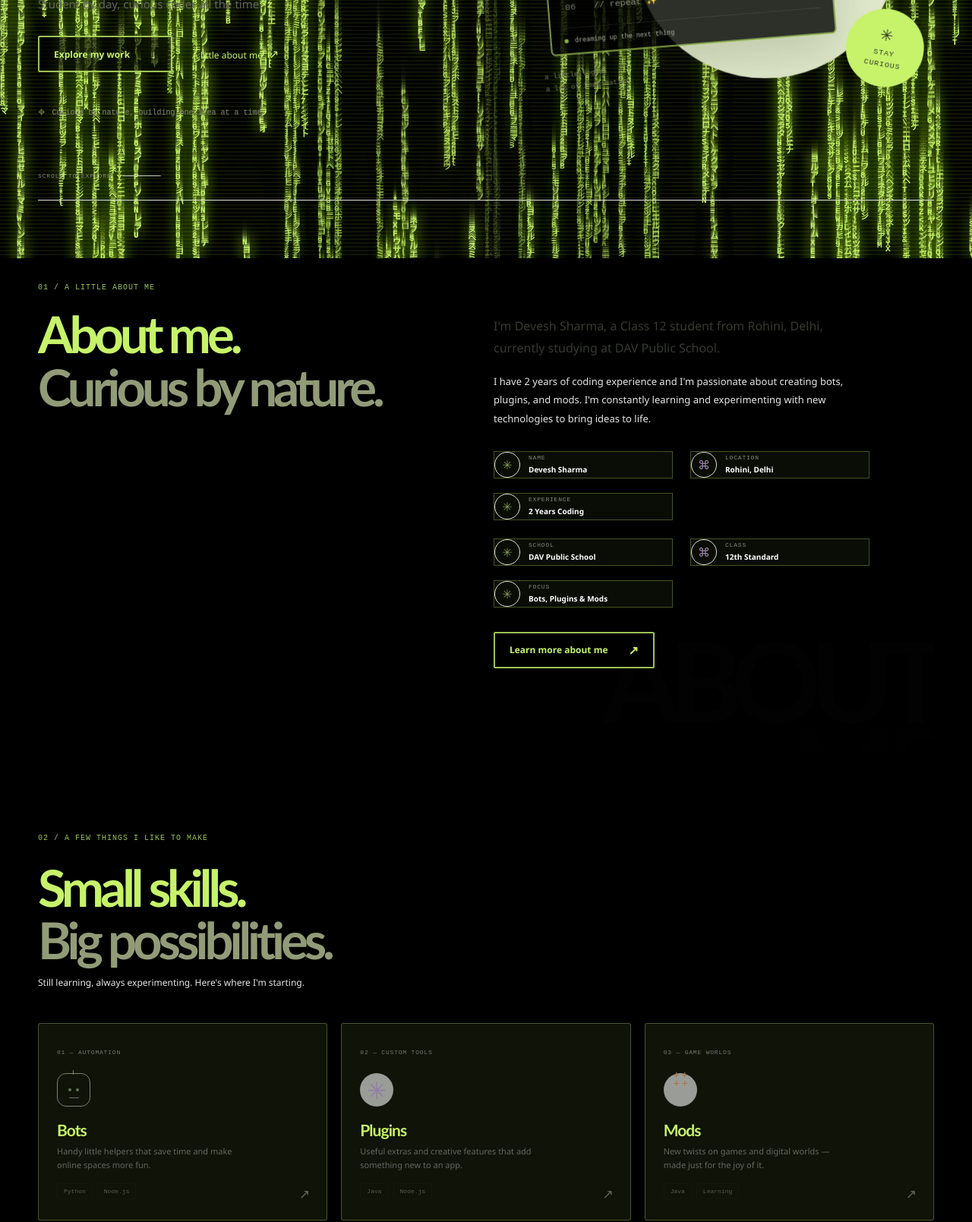
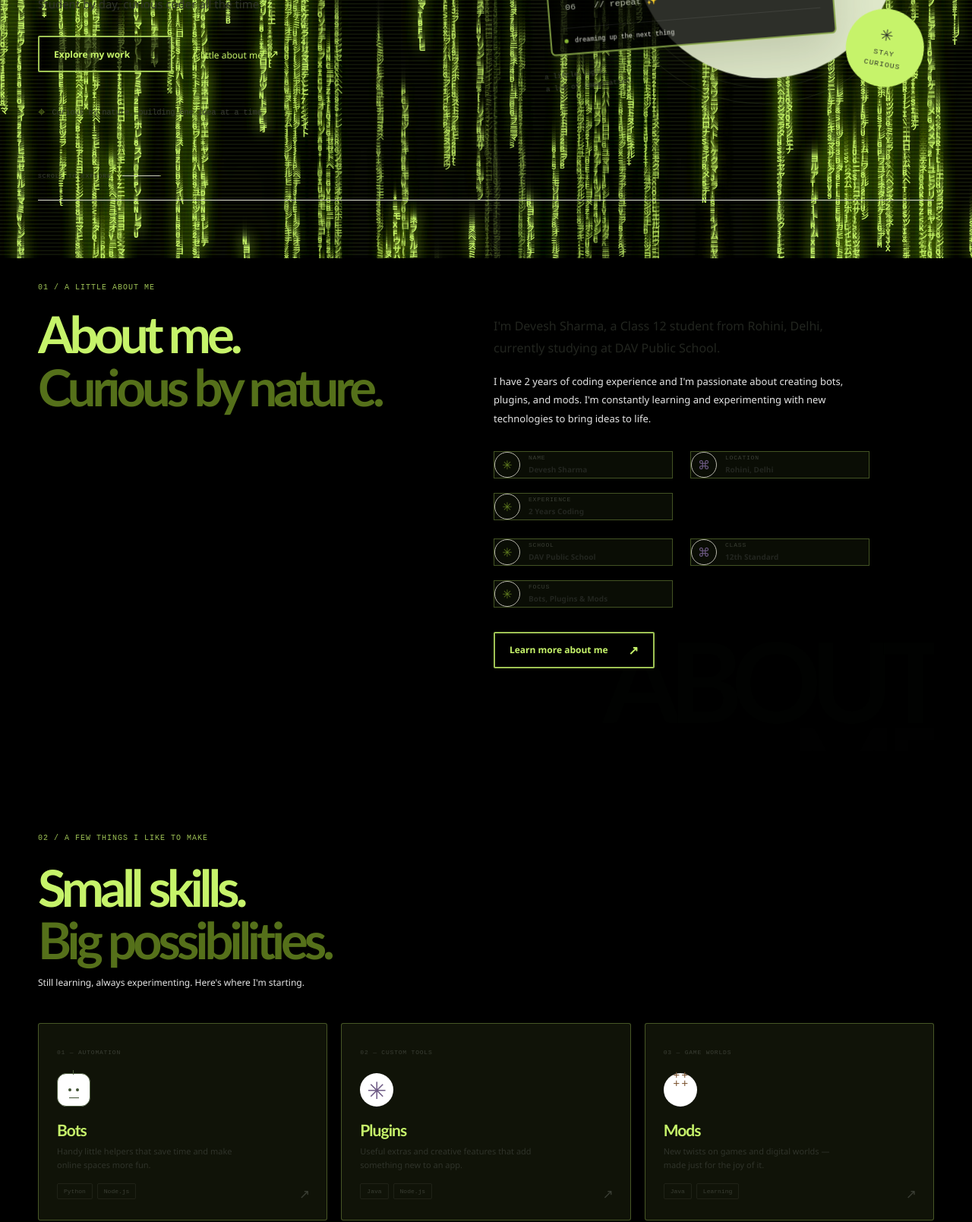
Before and after one commit to dsharmalang/dsharmalang, a website: page Public/index.html in a window 1280 px wide. Shown: the part 460-2069 px from the top of the page at 76% size. Drawn offline with Linux system fonts and the light colour scheme; animation ran at ten frames a second.

Commit message:
Update styles.css

```diff
--- a/Public/styles.css
+++ b/Public/styles.css
@@ -1420,3 +1420,191 @@ textarea:focus-visible {
     transform: none;
   }
 }
+/* ==========================================================
+   CRYSTAL CLEAR OVERRIDES
+   Paste this at the VERY BOTTOM of Public/styles.css
+   (below the prefers-reduced-motion block).
+   ========================================================== */
+
+/* 1. Remove the grain/noise film that sits on top of the whole page */
+body::before {
+  display: none;
+}
+
+/* 2. Crisper text rendering (antialiased makes text look thinner/lighter) */
+body {
+  -webkit-font-smoothing: auto;
+  -moz-osx-font-smoothing: auto;
+  text-rendering: optimizeLegibility;
+}
+
+/* 3. Images and SVG icons: always full strength */
+img,
+svg {
+  opacity: 1;
+  filter: none;
+}
+
+/* 4. Main text: full dark ink */
+.eyebrow,
+.about-copy .about-lead,
+.detail-item strong,
+.contact-form input:not([type="checkbox"]),
+.contact-form textarea {
+  color: #22251f;
+}
+
+/* 5. Body / paragraph text: very dark, easy to read */
+.hero-intro,
+.about-copy p,
+.skill-card p,
+.contact-copy > p:not(.eyebrow),
+.contact-form .consent-label > span:first-child,
+.site-footer > p,
+.section-description,
+.skills-footer,
+.skills-footer p {
+  color: #2f332a;
+}
+
+/* 6. Small labels, captions and mono text: dark grey instead of pale grey */
+.hero-location,
+.scroll-cue,
+.art-caption,
+.art-note,
+.card-index,
+.detail-item small,
+.skill-tags span,
+.card-arrow,
+.language-list,
+.contact-note,
+.contact-form label > span:first-child,
+.privacy-note,
+.back-to-top,
+.footer-year {
+  color: #3a3e34;
+}
+
+.about-copy p {
+  color: #2f332a;
+}
+
+/* 7. Placeholder text inside the form */
+.contact-form input::placeholder,
+.contact-form textarea::placeholder {
+  color: #6b6d62;
+  opacity: 1;
+}
+
+/* 8. Green accent text and symbols: deeper green so they stay sharp */
+.headline-accent,
+.section-heading h2 span,
+.contact-copy h2 span {
+  color: #55701a;
+}
+
+.headline-period {
+  color: #7fb013;
+}
+
+.wordmark-dot,
+.location-icon,
+.detail-icon,
+.art-star,
+.footer-star,
+.contact-note span,
+.site-footer > p span {
+  color: #5f7a1f;
+}
+
+.detail-icon-school {
+  color: #6e5a85;
+}
+
+.detail-icon-class {
+  color: #7d5632;
+}
+
+.icon-plugin {
+  color: #6e5a85;
+}
+
+.icon-mod {
+  color: #7d5632;
+}
+
+/* 9. Skill-card robot icon */
+.icon-bot {
+  border-color: #4d5e3f;
+}
+
+.icon-bot::before {
+  background: #4d5e3f;
+}
+
+.bot-eye {
+  background: #3f5232;
+}
+
+.bot-mouth {
+  border-bottom-color: #3f5232;
+}
+
+/* 10. Solid icon circles, stronger borders and divider lines */
+.skill-icon {
+  background: #ffffff;
+}
+
+.detail-icon {
+  border-color: #b9b8ac;
+}
+
+.contact-form input:not([type="checkbox"]),
+.contact-form textarea {
+  border-bottom-color: #8d8e82;
+}
+
+.language-list i {
+  background: #6b6d62;
+}
+
+.skill-tags span {
+  border-color: rgb(52 55 43 / 45%);
+}
+
+/* 11. Decorative rings and orbits: clearer lines */
+.art-ring {
+  border-color: rgb(66 78 48 / 45%);
+}
+
+.contact-orbit,
+.contact-orbit::before,
+.contact-orbit::after {
+  border-color: rgb(111 134 62 / 40%);
+}
+
+/* 12. Code card on the hero (light text on dark background) */
+.code-topbar {
+  color: #e5e6de;
+}
+
+.line-number {
+  color: #a9aea0;
+}
+
+.code-comment {
+  color: #c3cab5;
+}
+
+.code-footer {
+  color: #e5e6de;
+}
+
+/* 13. Stop 3D transforms from blurring the skill-card text */
+.skill-card {
+  transform-style: flat;
+}
+
+.skill-card > * {
+  transform: none;
+}
```
